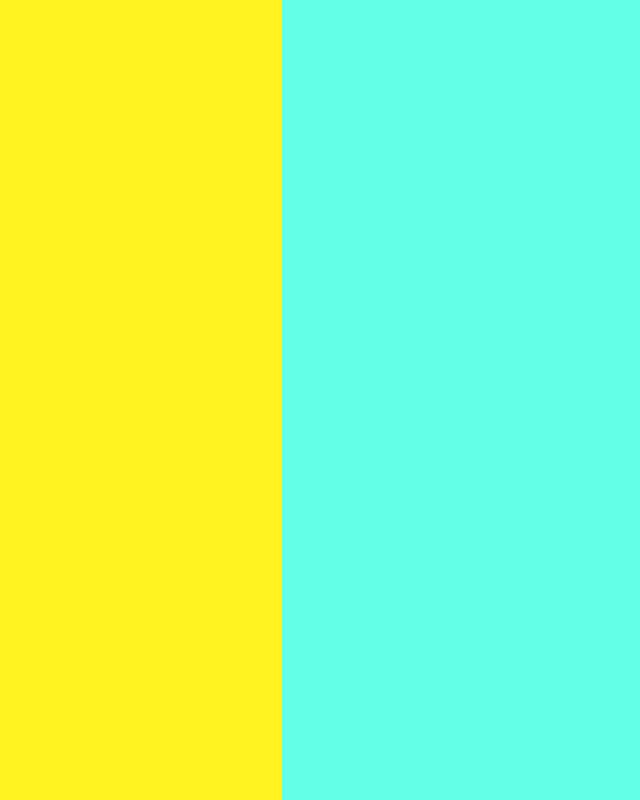
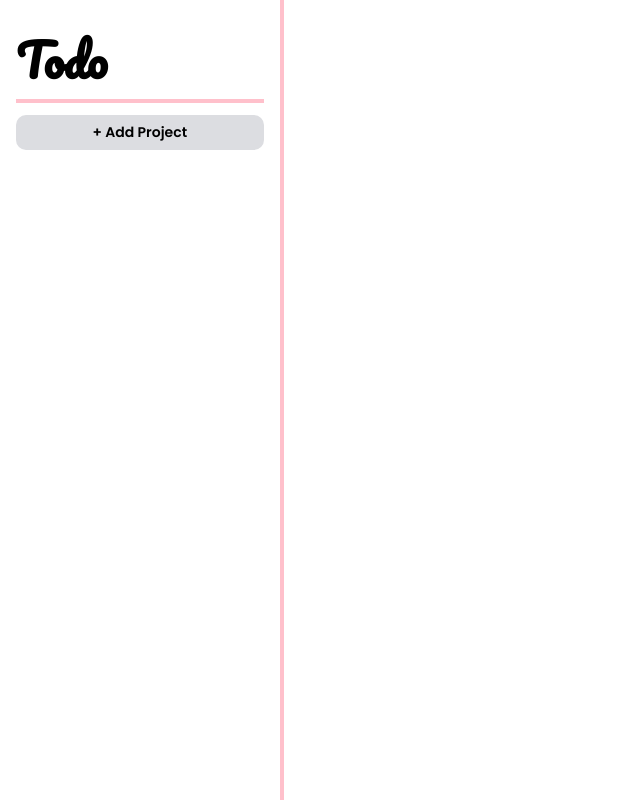
Before and after one commit to Ricky-Rubin/Todo-List, a website built with webpack: page src/template.html in a window 1280 px wide. Shown: the whole page, without its empty margins (0-640 px from the left). Built offline with nearby package versions, Linux system fonts and the light colour scheme.

Commit message:
Appended button to create new projects

```diff
--- a/src/index.js
+++ b/src/index.js
@@ -1,2 +1,4 @@
 import "./styles.css"
-import {  } from "./todo.js"
+import { fillContent } from "./todo.js"
+
+console.log(fillContent());
--- a/src/styles.css
+++ b/src/styles.css
@@ -3,7 +3,7 @@
 
 * {
   margin: 0;
-  padding: 0;
+  /* padding: 0; */
   box-sizing: border-box;
   font-family: 'Poppins', sans-serif;
 }
@@ -21,10 +21,34 @@ body {
 
 #left {
   width: 22%;
-  background-color: #fff321;
+  border-right: 2px solid pink;
+  padding: 20px 16px 0px 16px;
 }
 
 #right {
   width: calc(100% - 22%);
-  background-color: #63ffe6;
+  border-left: 2px solid pink;
 }
+
+.top-text-one {
+  font-size: 45px;
+  font-weight: 700;
+  font-family: 'Pacifico', cursive;
+  border-bottom: 4px solid pink;
+}
+
+.project {
+  margin-top: 12px;
+  width: 100%;
+  height: 35px;
+  border-radius: 10px;
+  font-size: 14px;
+  font-weight: 600;
+  background-color: #dcdde1;
+  border: none;
+  transition: background-color 0.3s ease;
+}
+
+.project:active {
+  background-color: #b0b3b8;
+}
--- a/src/todo.js
+++ b/src/todo.js
@@ -1,3 +1,57 @@
 const container = document.querySelector('#container')
 const navPane = document.querySelector('#left');
 const contentPane = document.querySelector('#right');
+
+function fillContent() {
+    class Task {
+        constructor(title, description, reminder) {
+            this.title = title,
+            this.description = description,
+            this.reminder = reminder
+        };
+    ;}
+
+    const formHouse = document.createElement('div');
+    formHouse.className = "form-house";
+
+    const titleLabel = document.createElement('label');
+    titleLabel.textContent = "Title: ";
+    titleLabel.setAttribute("for", "addTitle")
+
+    const addTitle = document.createElement('input');
+    addTitle.setAttribute("id", "addTitle");
+    addTitle.setAttribute("required", "");
+
+    const descLabel = document.createElement('label');
+    descLabel.textContent = "Description: ";
+    descLabel.setAttribute("for", "addDesc")
+
+    const addDesc = document.createElement('input');
+    addDesc.setAttribute("id", "addDesc");
+    addDesc.setAttribute("required", "");
+
+    const reminderLabel = document.createElement('label');
+    reminderLabel.textContent = "Reminder: ";
+    reminderLabel.setAttribute("for", "addReminder");
+
+    const addReminder = document.createElement('input');
+    addReminder.setAttribute("id", "addReminder");
+    addReminder.setAttribute("required", "");
+
+    const topTextTwo = document.createElement('p'); //This is the text that will show up at the top
+    topTextTwo.className = 'top-text-two';          // of the slide to fill in the todo task details
+    topTextTwo.textContent = 'Todo Details';
+
+    const topTextOne = document.createElement('div');
+    topTextOne.className = 'top-text-one';   //This is the Todo text that will show on the landing
+    topTextOne.textContent = 'Todo';        // It will be at the top of teh left pane.
+
+    const addProject = document.createElement('button');
+    addProject.className = 'project'
+    addProject.textContent = '+ Add Project'
+
+    navPane.append(topTextOne, addProject);
+}
+
+
+export { fillContent }
```
